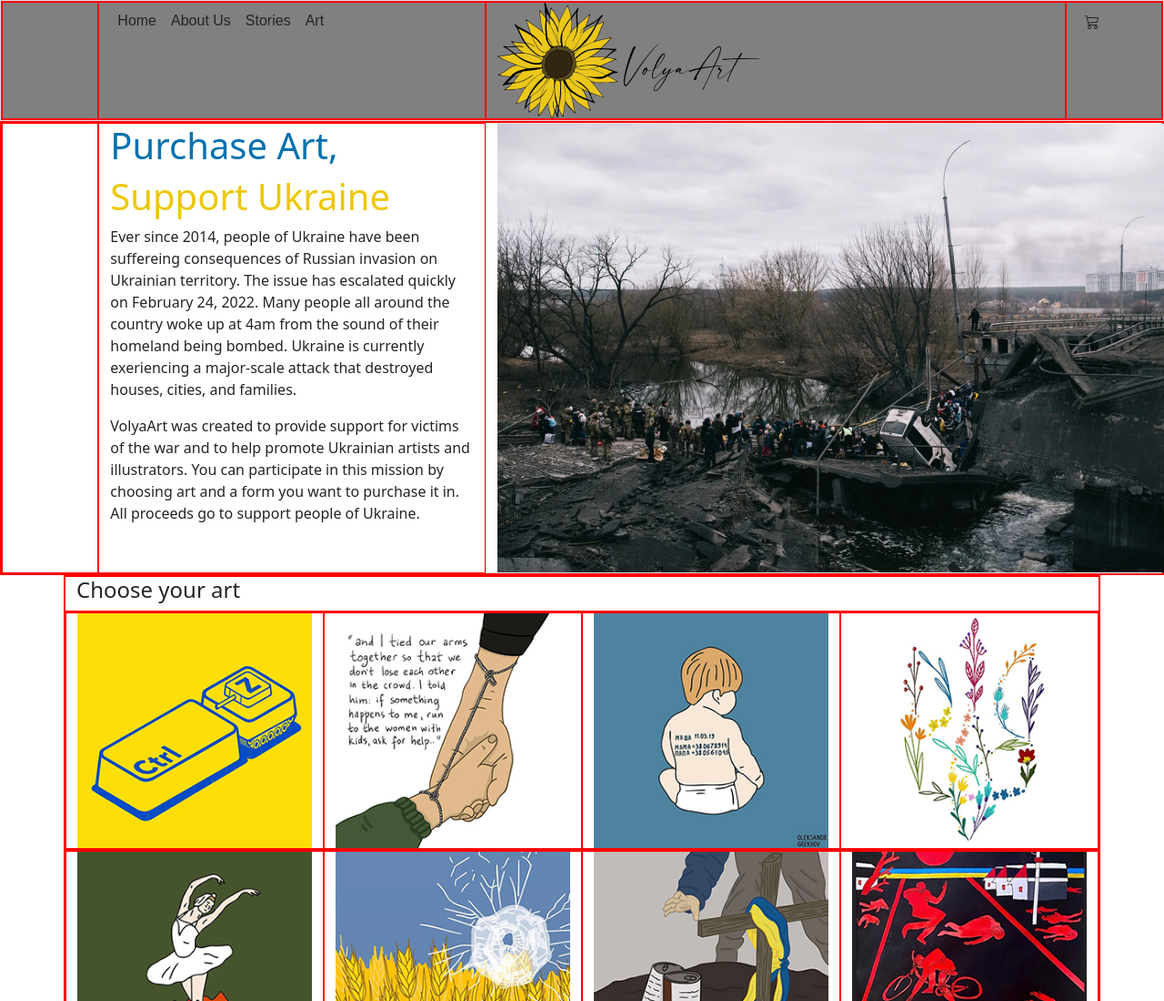
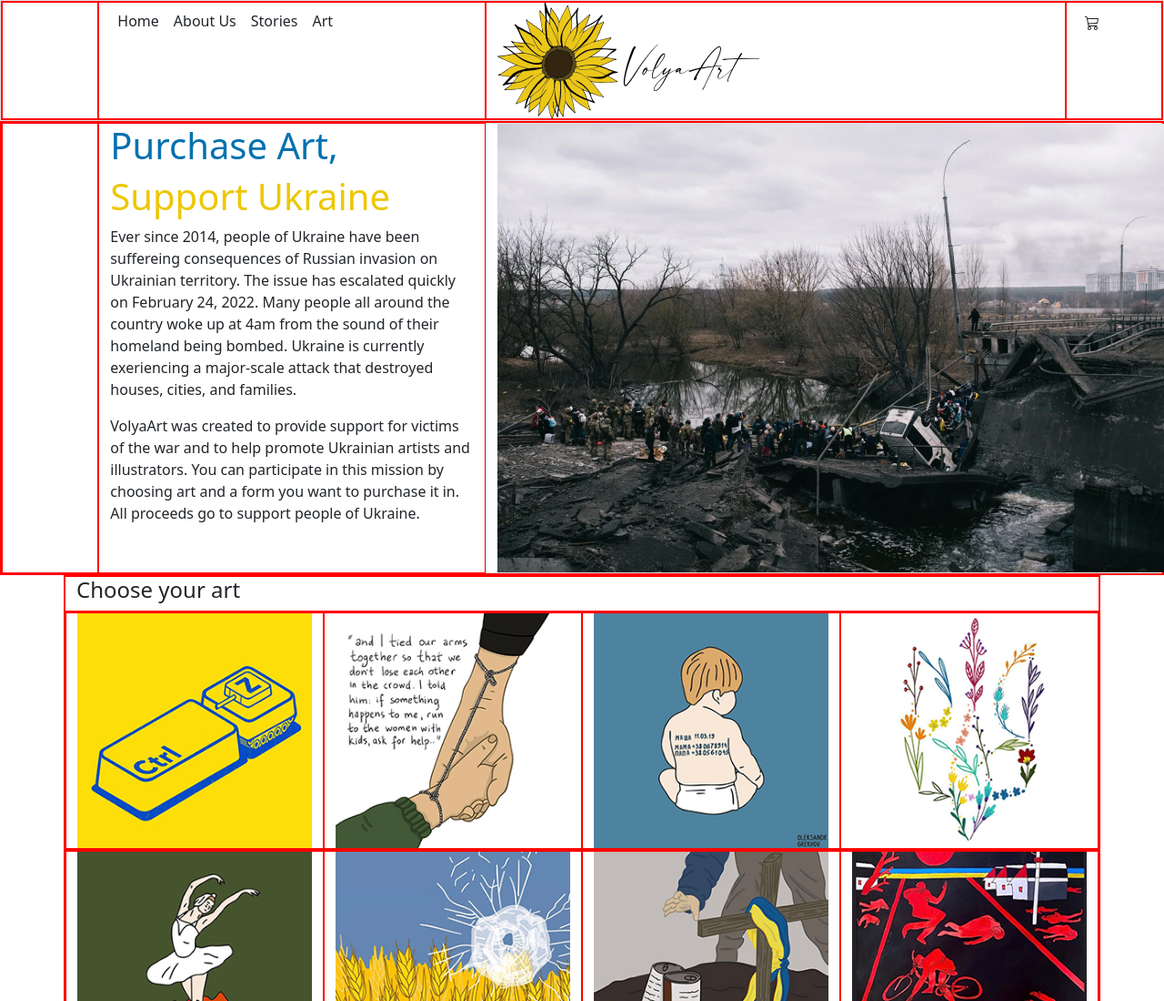
Before and after one commit to irinaching/irinaching.github.io, a plain HTML site: page index.html in a window 1280 px wide. Shown: the top 1100 px of the page at 91% size. Drawn offline with nearby package versions, Linux system fonts and the light colour scheme.

Commit message:
Update index.html

```diff
--- a/index.html
+++ b/index.html
@@ -9,11 +9,11 @@
     <style>
       body div {border: 1px solid red; }
       header {
-        font-family: 'Arial', sans-serif;
-        background-color: grey;
-        color: red:
+        /* font-family: 'Arial', sans-serif; */
+        /* background-color: grey; */
+        /* color: red; */
         /* changes text color */
-        text-align:right;
+        /* text-align: right; */
       }
     </style>
 
```
